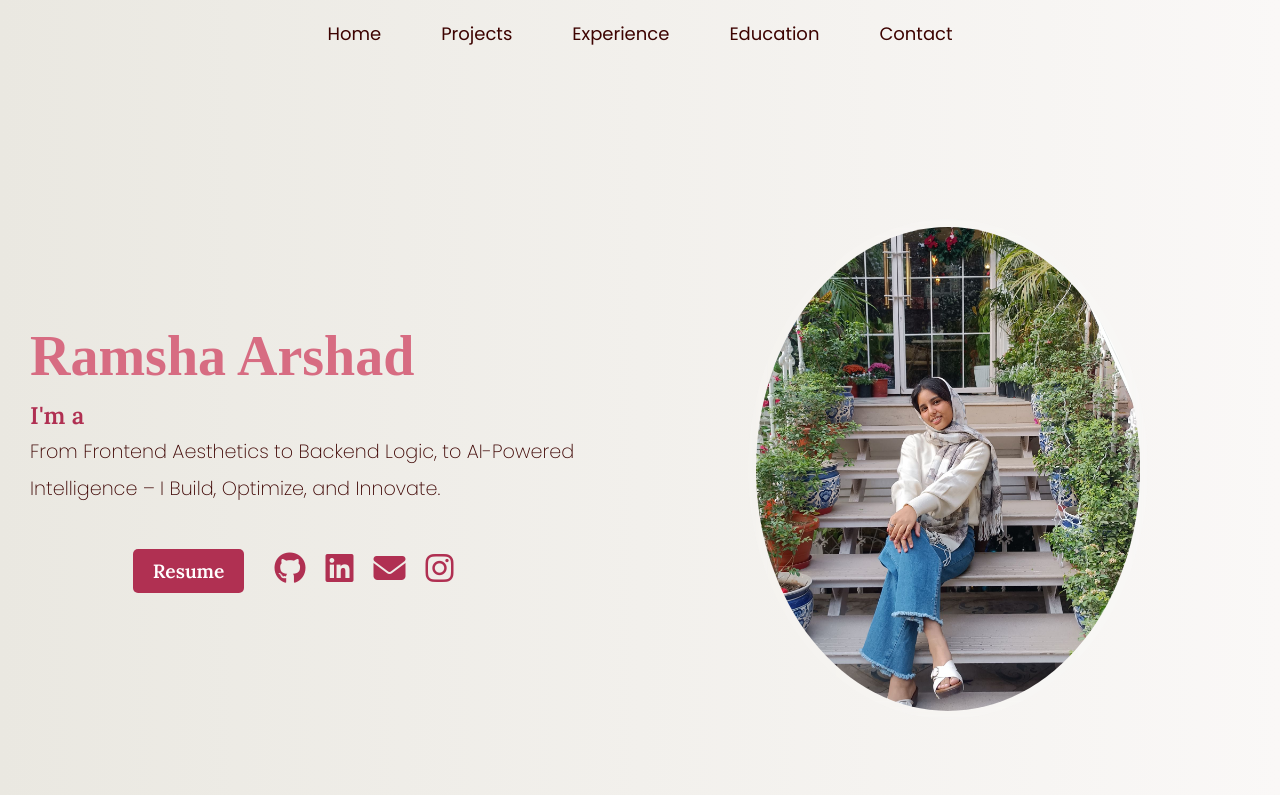
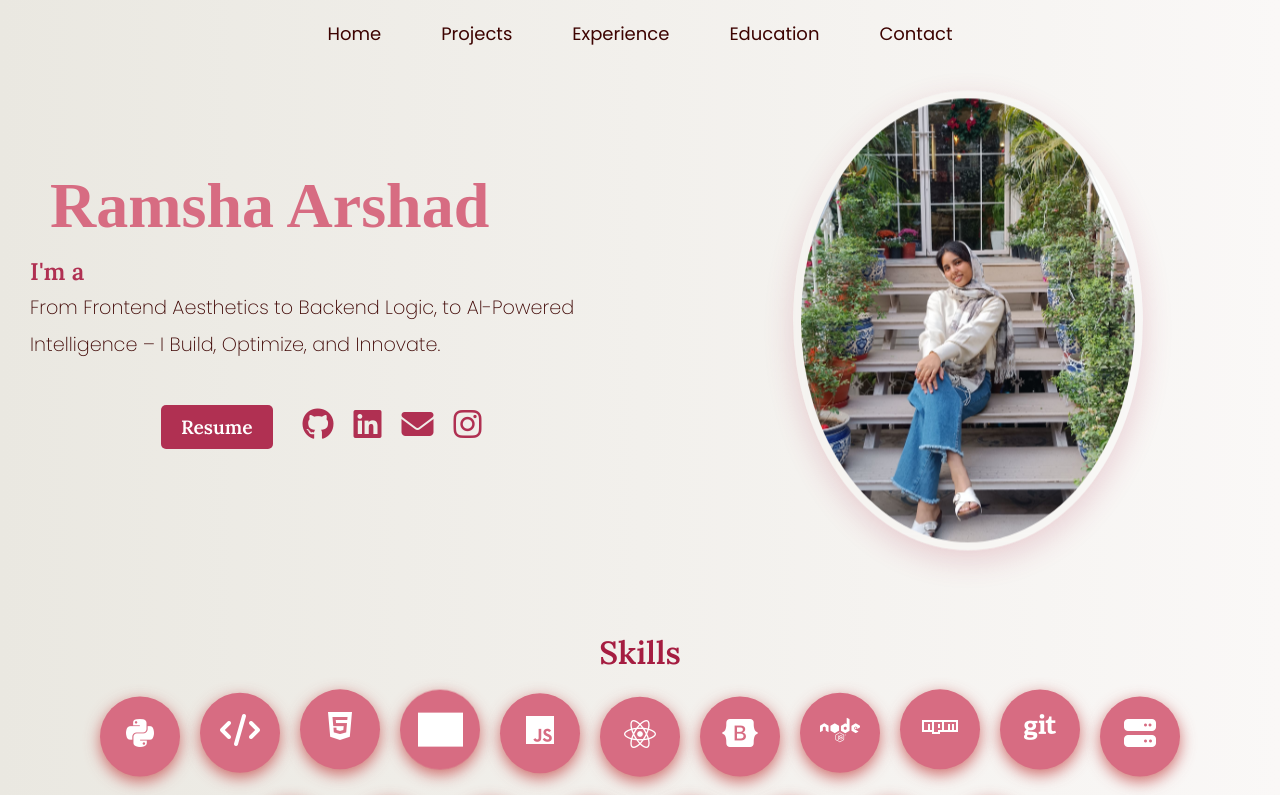
Before and after one commit to ramsha287/portfolio-react, a React (Create React App) app: page / in a window 1280 px wide. Shown: the top 795 px of the page. Built offline with nearby package versions, Linux system fonts and the light colour scheme; grey boxes are pictures that could not be loaded; a web font is replaced by a local one.

Commit message:
Update Header.css

```diff
--- a/src/Components/Home/Header/Header.css
+++ b/src/Components/Home/Header/Header.css
@@ -167,48 +167,11 @@
     cursor: pointer;
 }
 
-
 .image-container {
     display: flex;
     justify-content: center;
     align-items: center;
     width: 100%;
-}
-
-.profile-img-container {
-    position: relative;
-    display: flex;
-    justify-content: center;
-    align-items: center;
-    width: 100%;
-}
-
-.profile-img-container img {
-    width: 300px;
-    height: 400px;
-    border-bottom: 10px solid #B03052;
-    border-left: 10px solid #3D0301;
-    border-radius: 50%;
-    object-fit: cover;
-}
-
-@media (min-width: 780px) {
-    .header-container {
-        display: flex;
-        flex-direction: row-reverse;
-        justify-content: space-between;
-        align-items: center;
-        text-align: left;
-        height: 100vh;
-        margin-top: 0;
-    }
-
-    .image-container {
-        width: 50%;
-        display: flex;
-        justify-content: center;
-        align-items: center;
-        margin-right: 20px;
 }
 
 /* Profile Image Container */
@@ -219,7 +182,8 @@
     align-items: center;
     width: 100%;
     padding: 20px;
-    perspective: 1000px; /* Enables 3D effect */
+    perspective: 1000px;
+    /* Enables 3D effect */
 }
 
 /* Profile Image with Glassmorphism & 3D Tilt */
@@ -259,39 +223,45 @@
 
 /* Floating Animation */
 @keyframes floating {
-    0% { transform: translateY(0px); }
-    50% { transform: translateY(-8px); }
-    100% { transform: translateY(0px); }
+    0% {
+        transform: translateY(0px);
     }
 
-/* Circular Border Rotation */
-@keyframes rotateBorder {
-    0% { transform: rotate(0deg); }
-    100% { transform: rotate(360deg); }
+    50% {
+        transform: translateY(-8px);
     }
 
-/* Responsive Adjustments */
-@media (min-width: 780px) {
-    .profile-img-container img {
-        width: 400px;
-        height: 500px;
+    100% {
+        transform: translateY(0px);
     }
+
 }
 
 
     /* Responsive Adjustments */
     @media (min-width: 780px) {
-        .profile-img-container img {
-            width: 400px;
-            height: 500px;
+        .header-container {
+            margin-top: 0;
+            display: flex;
+            flex-direction: row-reverse;
+            justify-content: space-between;
+            align-items: center;
+            margin-left: 30px;
         }
-    }
-
         .header-content {
-        width: 45%;
+            width: 100%;
             display: flex;
             flex-direction: column;
         }
+
+        .header-content h1 {
+            font-size: 4rem;
+            margin-left: 20px;
+            white-space: nowrap;
+            overflow: hidden;
+            text-overflow: ellipsis;
+        }
+
 
         .header-content p {
             margin-bottom: 20px;
@@ -302,4 +272,9 @@
             align-items: center;
             gap: 15px;
         }
+
+        .profile-img-container img {
+            width: 350px;
+            height: 460px;
         }
+    }
```
Lines whose indentation alone changed are shown as unchanged.
